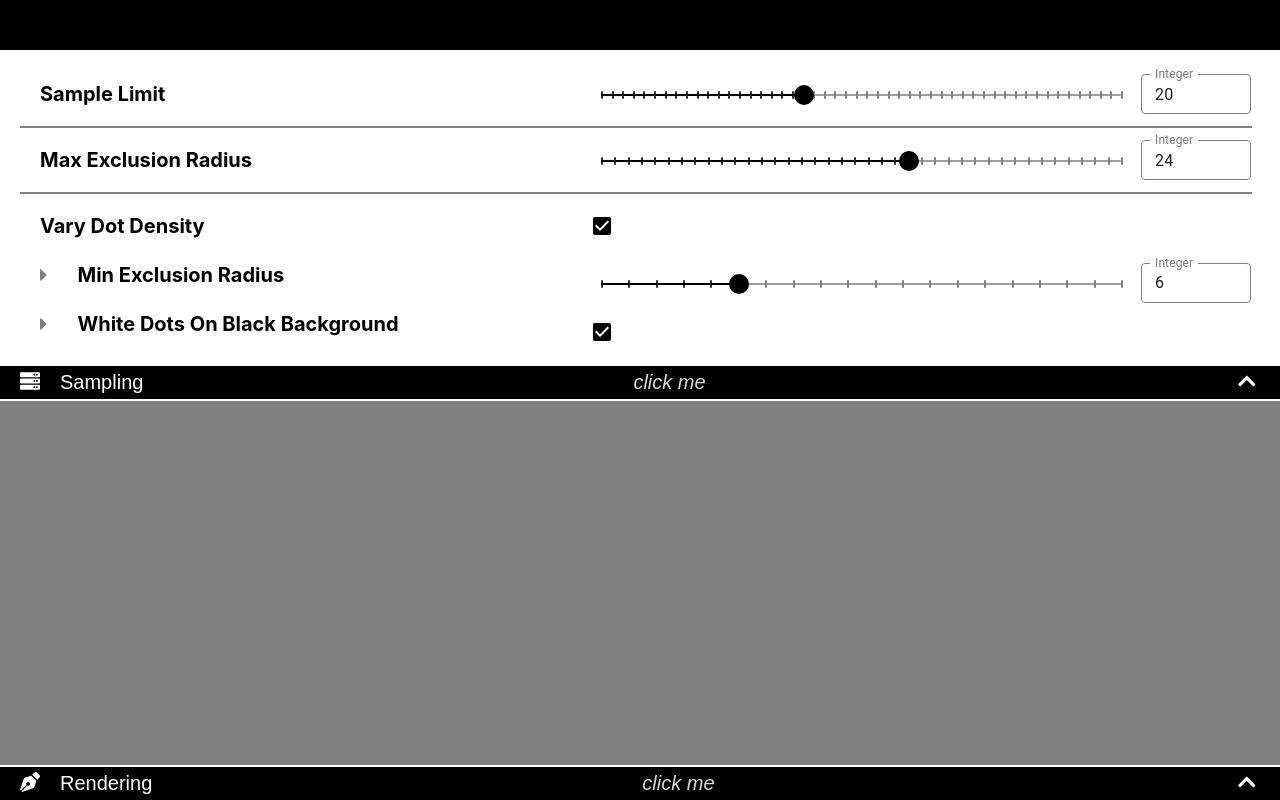
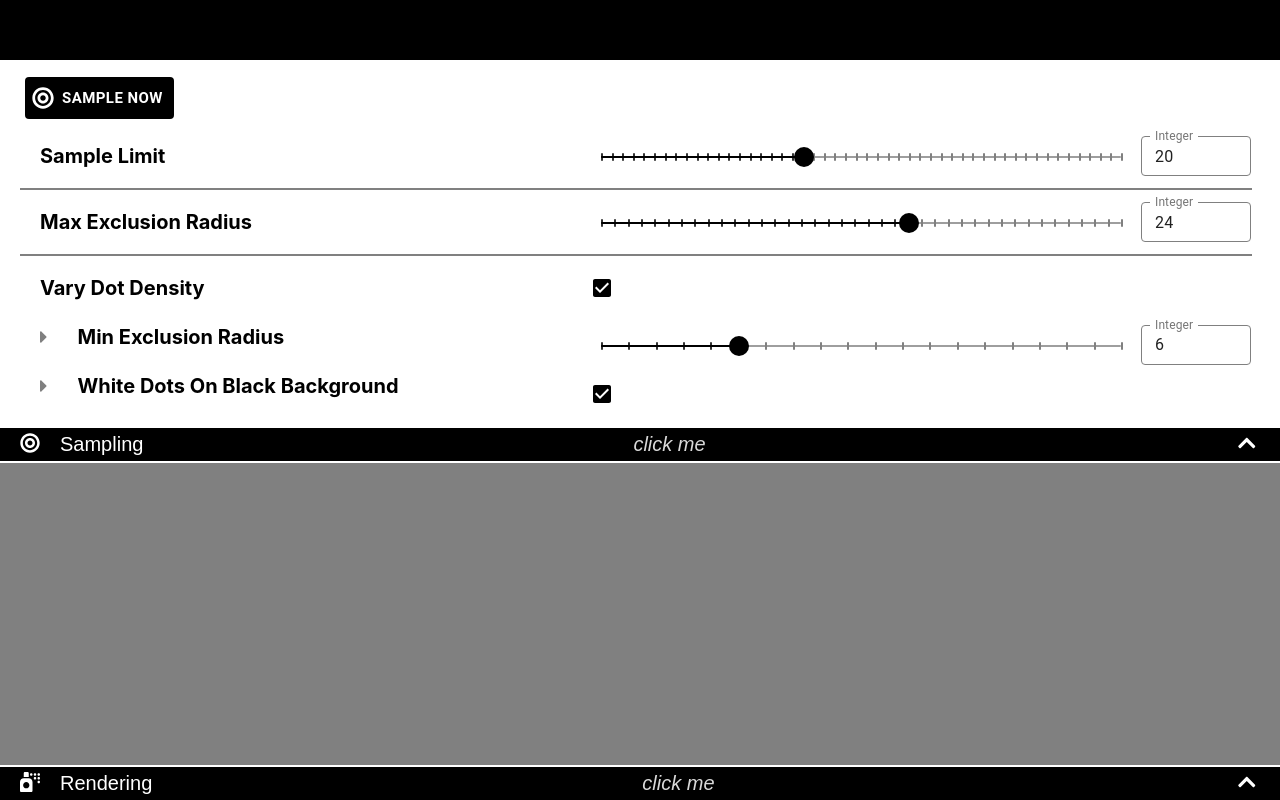
Before and after one commit to Callum-Halton/dots, a React (Create React App) app: page / in a window 1280 px wide. Built offline with nearby package versions, Linux system fonts and the light colour scheme.

Commit message:
major restructuring

```diff
--- /dev/null
+++ b/src/ActionButton.js
@@ -0,0 +1,27 @@
+import Button from '@material-ui/core/Button';
+import { withStyles } from '@material-ui/core/styles';
+import { FontAwesomeIcon } from '@fortawesome/react-fontawesome';
+
+const ColorButton = withStyles((theme) => ({
+  root: {
+  	margin: 5,
+  	fontWeight: 'bold',
+  	backgroundColor: 'black',
+    color: 'white',
+    '&:hover': {
+      backgroundColor: 'grey',
+    },
+  },
+}))(Button);
+
+export default function ActionButton(props) {
+	return(
+		<ColorButton
+			onClick={props.actionCall}
+			startIcon={<FontAwesomeIcon icon={props.icon}/>}
+			size="large"
+		>
+    {`${props.optionGroupKey.toUpperCase()} NOW`}
+    </ColorButton>
+	);
+}
--- a/src/App.js
+++ b/src/App.js
@@ -1,5 +1,5 @@
 import './App.css';
-import React, { Component, Fragment } from 'react';
+import React, { Component } from 'react';
 import OptionsPanel from './OptionsPanel.js';
 import Stage from './Stage.js';
 
@@ -15,11 +15,12 @@ class IntOptionInfo {
 }
 
 class Option {
-  constructor(val, name, intOptionInfo, dependencyKey, dependencyValToGrey,
-      hideWhenGrey, greyedPrefix) {
+  constructor(val, name, intOptionInfo, disabled, dependencyKey,
+      dependencyValToGrey, hideWhenGrey, greyedPrefix) {
     this.val = val;
     this.name = name;
     this.intOptionInfo = intOptionInfo || null;
+    this.disabled = disabled || false;
     this.dependencyKey = dependencyKey || null;
     this.dependencyValToGrey = dependencyValToGrey;
     this.hideWhenGrey = hideWhenGrey || false;
@@ -31,7 +32,7 @@ const titleBarStyle = {
   backgroundColor: "black",
   marginBottom: "2px",
   width: "100%",
-  height: "50px",
+  height: "60px",
   flex: "0 0 auto",
 }
 
@@ -45,108 +46,130 @@ export default class App extends Component {
   constructor(props) {
     super(props);
     this.state = {
-      titleOfOpenPanel: 'Sampling',
+      openOptionPanel: 'sample',
       options: {
         sample: {
-          sampleLimit: new Option(20, 'Sample Limit',
+          sampleLimit: new Option(
+            20, 'Sample Limit',
             new IntOptionInfo(true, 1, 50)
           ),
           maxExclRadius: new Option(
             24, 'Exclusion Radius',
             new IntOptionInfo(20, 1, 40, false, 'minExclRadius'),
-            'varyDotDensity', false, false, 'Max '
+            false, 'varyDotDensity', false, false, 'Max '
           ),
           varyDotDensity: new Option(true, 'Vary Dot Density'),
           minExclRadius: new Option(
             6, 'Min Exclusion Radius',
             new IntOptionInfo(true, 1, 20, false, null, 'maxExclRadius'),
-            'varyDotDensity', false, true
+            false, 'varyDotDensity', false, true
           ),
           whiteDotsOnBlackBackground: new Option(
-            true, 'White Dots On Black Background', null, 'varyDotDensity',
-            false, true
+            true, 'White Dots On Black Background', null, false,
+            'varyDotDensity', false, true
           ),
         },
         render: {
           whiteDotsOnBlackBackground: new Option(
-            false, 'White Dots On Black Background', null, 'varyDotDensity',
-            true, false
+            false, 'White Dots On Black Background'
           ),
           varyDotBrightness: new Option(true, 'Vary Dot Brightness'),
           maxDotDiameter: new Option(
             6, 'Dot Diameter',
             new IntOptionInfo(5, 0, 30, false, 'minDotDiameter'),
-            'varyDotDiameter', false, false, 'Max '
+            false, 'varyDotDiameter', false, false, 'Max '
           ),
           varyDotDiameter: new Option(true, 'Vary Dot Diameter'),
           minDotDiameter: new Option(
             3, 'Min Dot Diameter',
             new IntOptionInfo(true, 0, 20, false, null, 'maxDotDiameter'),
-            'varyDotDiameter', false, true
+            false, 'varyDotDiameter', false, true
           ),
           minLDiffTwixDotnBackgroundToDraw: new Option(
             5, 'Minimum Difference in Intensity from Background to Draw',
             new IntOptionInfo(true, 0, 256, true),
-            'drawSpecificNumOfDots', true, false
+            false, 'drawSpecificNumOfDots', true, false
           ),
           drawSpecificNumOfDots: new Option(
             false, 'Draw Specific Number of Dots'
           ),
           totDotsToDraw: new Option(
-            1000, 'Total Number of Dots to Draw', new IntOptionInfo(false, 0),
-            'drawSpecificNumOfDots', false, true
+            1000, 'Total Number of Dots to Draw',
+            new IntOptionInfo(false, 0),
+            false, 'drawSpecificNumOfDots', false, true
           ),
         }
       }
     }
     this.changeOptionVal = this.changeOptionVal.bind(this);
     this.togglePanel = this.togglePanel.bind(this);
+    this.sampleNow = this.sampleNow.bind(this);
+    this.renderNow = this.renderNow.bind(this);
+
   }
 
-  changeOptionVal(optionKey, newVal) {
-    let { options } = this.state;
-    let relevantOptionGroupKeys = [];
-    for (let optionGroupKey in options) {
-      if (optionKey in options[optionGroupKey]) {
-        relevantOptionGroupKeys.push(optionGroupKey);
+  sampleNow() {
+    this.setState(prevState => {
+      let { options } = prevState;
+      let varyDotDensity = options.sample.varyDotDensity.val;
+      return({
+        ...prevState,
+        options: {
+            ...options,
+            render: {
+                ...options.render,
+                whiteDotsOnBlackBackground: {
+                  ...options.render.whiteDotsOnBlackBackground,
+                  val: varyDotDensity ?
+                    options.sample.whiteDotsOnBlackBackground.val :
+                    options.render.whiteDotsOnBlackBackground.val,
+                  disabled: varyDotDensity
                 }
             }
+        }
+      });
+    });
+    this.togglePanel('render');
+  }
 
-    let relevantOptionGroup = options[relevantOptionGroupKeys[0]]
-    let intOptionInfo = relevantOptionGroup[optionKey].intOptionInfo;
+  renderNow() {
+    console.log('render');
+  }
+
+  changeOptionVal(optionGroupKey, optionKey, newVal) {
+    let optionGroup = this.state.options[optionGroupKey]
+    let intOptionInfo = optionGroup[optionKey].intOptionInfo;
     if (intOptionInfo) {
       if (!Number.isInteger(newVal) || newVal < intOptionInfo.min ||
           (intOptionInfo.strictMax && newVal > intOptionInfo.max) ||
           (intOptionInfo.minDependency
-          && newVal < relevantOptionGroup[intOptionInfo.minDependency].val) ||
+          && newVal < optionGroup[intOptionInfo.minDependency].val) ||
           (intOptionInfo.maxDependency
-          && newVal > relevantOptionGroup[intOptionInfo.maxDependency].val)) {
+          && newVal > optionGroup[intOptionInfo.maxDependency].val)) {
         return;
       }
     }
 
-    for (let relevantOptionGroupKey of relevantOptionGroupKeys) {
     this.setState(prevState => ({
         ...prevState,
         options: {
             ...prevState.options,
-              [relevantOptionGroupKey]: {
-                  ...prevState.options[relevantOptionGroupKey],
+            [optionGroupKey]: {
+                ...prevState.options[optionGroupKey],
                 [optionKey]: {
-                     ...prevState.options[relevantOptionGroupKey][optionKey],
+                   ...prevState.options[optionGroupKey][optionKey],
                    val: newVal
                 }
             }
         }
     }));
-    }
 
     // dirty hack
     if (newVal === false) {
       if (optionKey === 'varyDotDensity') {
-        this.changeOptionVal('minExclRadius', 1);
+        this.changeOptionVal('sample', 'minExclRadius', 1);
       } else if (optionKey === 'varyDotDiameter') {
-        this.changeOptionVal('minDotDiameter', 0)
+        this.changeOptionVal('render', 'minDotDiameter', 0)
       }
     }
   }
@@ -154,12 +177,12 @@ export default class App extends Component {
   togglePanel(title) {
     this.setState(prevState => ({
         ...prevState,
-        titleOfOpenPanel: prevState.titleOfOpenPanel === title ? null : title
+        openOptionPanel: prevState.openOptionPanel === title ? null : title
     }));
   }
 
   render () {
-    let { titleOfOpenPanel, options } = this.state
+    let { openOptionPanel, options } = this.state
     return (
       <div
         style={{
@@ -170,24 +193,24 @@ export default class App extends Component {
       >
         <TitleBar/>
         <OptionsPanel
+          optionGroupKey="sample"
+          actionCall={this.sampleNow}
           relevantOptions={options.sample}
           changeOptionVal={this.changeOptionVal}
-          title="Sampling"
-          open={titleOfOpenPanel === "Sampling"}
+          open={openOptionPanel === "sample"}
           togglePanel={this.togglePanel}
-          extraDependencies={{}}
           top={true}
         />
         <Stage
           blackBackground={options.sample.whiteDotsOnBlackBackground.val}
         />
         <OptionsPanel
+          optionGroupKey="render"
+          actionCall={this.renderNow}
           relevantOptions={options.render}
           changeOptionVal={this.changeOptionVal}
-          title="Rendering"
-          open={titleOfOpenPanel === "Rendering"}
+          open={openOptionPanel === "render"}
           togglePanel={this.togglePanel}
-          extraDependencies={{varyDotDensity: options.sample.varyDotDensity}}
           top={false}
         />
       </div>
--- a/src/CollapseBar.js
+++ b/src/CollapseBar.js
@@ -1,6 +1,5 @@
 import { FontAwesomeIcon } from '@fortawesome/react-fontawesome';
-import { faChevronDown } from '@fortawesome/free-solid-svg-icons';
-import { faChevronUp } from '@fortawesome/free-solid-svg-icons';
+import { faChevronUp, faChevronDown } from '@fortawesome/free-solid-svg-icons';
 import './CollapseBar.css'
 
 const iconStyle = {
@@ -10,9 +9,10 @@ const iconStyle = {
 }
 
 export default function CollapseBar(props) {
-	let {icon, title, togglePanel, open, top} = props;
+	let {icon, togglePanel, open, top, optionGroupKey} = props;
+	let title = props.optionGroupKey === 'sample' ? 'Sampling' : 'Rendering';
 	return (
-		<button onClick={() => togglePanel(title)} className="collapseBar">
+		<button onClick={() => togglePanel(optionGroupKey)} className="collapseBar">
 			<FontAwesomeIcon
 				icon={icon}
 				style={{...iconStyle, ...{float: "left"}}}
--- a/src/IntegerInput.js
+++ b/src/IntegerInput.js
@@ -1,4 +1,3 @@
-import React from "react";
 import TextField from '@material-ui/core/TextField';
 import { withStyles } from '@material-ui/core/styles';
 
--- a/src/OptionsPanel.js
+++ b/src/OptionsPanel.js
@@ -1,33 +1,34 @@
 import OptionCard from './OptionCard.js';
 import CollapseBar from './CollapseBar.js';
-import { faServer } from '@fortawesome/free-solid-svg-icons';
-import { faPenNib } from '@fortawesome/free-solid-svg-icons'
+import { faBullseye, faSprayCan } from '@fortawesome/free-solid-svg-icons';
+import ActionButton from './ActionButton.js';
 
 const optionsTableStyle = {
-	margin: "20px",
-	marginTop: "10px",
-	marginBottom: "10px",
 	borderCollapse: "collapse",
 	backgroundColor: "white",
 };
 
+const panelContainerStyle = {
+	margin: "20px",
+	marginTop: "10px",
+	marginBottom: "10px",
+}
+
 // 60 + 2(4) +
 const optionsTableBodyStyle = {
 	display: "block",
-	maxHeight: `calc(100vh - ${50 + 2*4 + 2*33 + 2*10}px)`,
+	maxHeight: `calc(100vh - ${60 + 2*4 + 2*33 + 2*10 + 52}px)`,
 	overflow: "scroll",
 };
 
 export default function OptionsPanel(props) {
 	let optionCards = [];
-	let { relevantOptions, extraDependencies} = props;
+	let { relevantOptions, optionGroupKey } = props;
 	let first = true;
 	for (let optionKey in relevantOptions) {
-
 		let option = relevantOptions[optionKey];
 		let greyed = option.dependencyKey === null ? false :
-			{...relevantOptions, ...extraDependencies}[option.dependencyKey].val
-			=== option.dependencyValToGrey;
+			relevantOptions[option.dependencyKey].val === option.dependencyValToGrey;
 
 		let { hideWhenGrey } = option;
 		if (!(hideWhenGrey && greyed)) {
@@ -38,9 +39,11 @@ export default function OptionsPanel(props) {
 					intOptionInfo={option.intOptionInfo}
 					greyedPrefix={option.greyedPrefix}
 					key={optionKey}
-					greyed={greyed}
+					greyed={greyed || option.disabled}
 					normallyHidden={hideWhenGrey}
-					changeOptionVal={val => props.changeOptionVal(optionKey, val)}
+					changeOptionVal={
+						val => props.changeOptionVal(optionGroupKey, optionKey, val)
+					}
 					first={first}
 				/>
 			)
@@ -48,11 +51,11 @@ export default function OptionsPanel(props) {
 		first = false;
 	}
 
-	let icon = props.title === 'Sampling' ? faServer : faPenNib;
+	let icon = optionGroupKey === 'sample' ? faBullseye : faSprayCan;
 	let componentElements = [
   	<CollapseBar
   		icon={icon}
-  		title={props.title}
+  		optionGroupKey={optionGroupKey}
   		togglePanel={props.togglePanel}
   		open={props.open}
   		top={props.top}
@@ -62,9 +65,17 @@ export default function OptionsPanel(props) {
 
 	if (props.open) {
 		componentElements.splice(props.top ? 0 : 1, 0 ,
-			<table style={optionsTableStyle} key="optionsCards">
-				<tbody style={optionsTableBodyStyle}>{optionCards}</tbody>
-  		</table>
+			<div style={panelContainerStyle} key="panelContainer">
+				<ActionButton
+					actionCall={props.actionCall}
+					optionGroupKey={optionGroupKey}
+					icon={icon}
+					key="ActionButton"
+				/>
+				<table style={optionsTableStyle} key="optionsCards">
+					<tbody style={optionsTableBodyStyle}>{optionCards}</tbody>
+	  		</table>
+	  	</div>
   	);
 	}
   return (
```
Lines whose indentation alone changed are shown as unchanged.
